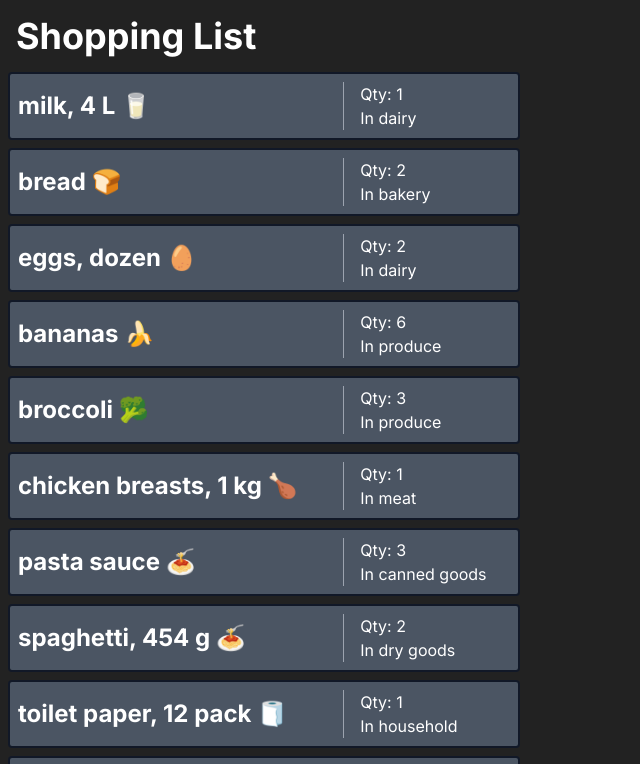
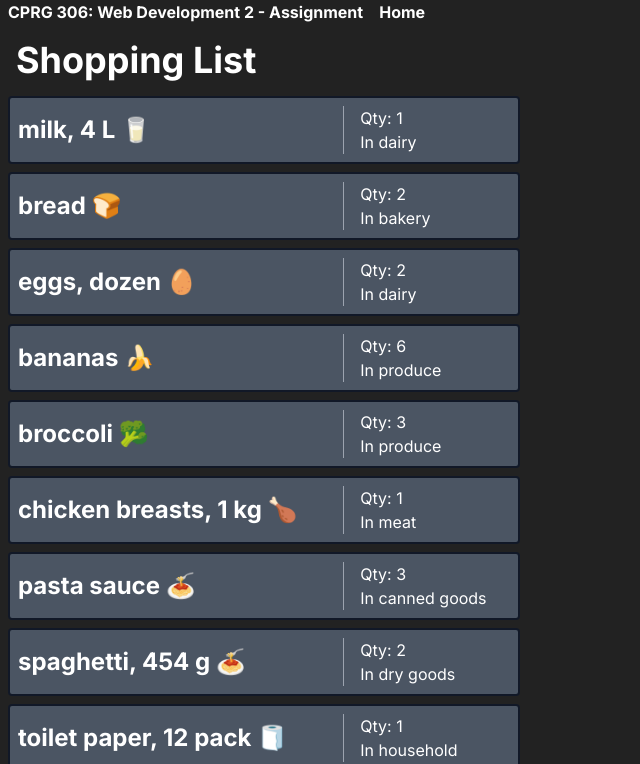
Before and after one commit to James-Sundby/cprg306-assignments, a Next.js app: page /week3 in a window 1280 px wide. Shown: the top 764 px of the page, without its empty margins (0-640 px from the left). Built offline with nearby package versions, Linux system fonts and the light colour scheme.

Commit message:
Adds nav bar to previous weeks

```diff
--- a/app/week2/page.js
+++ b/app/week2/page.js
@@ -1,10 +1,14 @@
 import StudentInfo from "../student-info";
+import NavBar from "../nav-bar"
 
 export default function Home() {
     return (
       <>
-        <h1 className="text-2xl m-4">My Shopping List</h1>
-        <StudentInfo />
+        <NavBar />
+        <main>
+          <h1 className="text-2xl m-4">My Shopping List</h1>
+          <StudentInfo />
+        </main>
       </>
     )
-  }
+}
--- a/app/week3/page.js
+++ b/app/week3/page.js
@@ -1,10 +1,14 @@
 import ItemList from "./item-list"
+import NavBar from "../nav-bar"
 
 export default function Home() {
     return (
-        <main>
-            <h1 className="text-4xl m-4 font-bold">Shopping List</h1>
-            <ItemList />
-        </main>
+        <>
+            <NavBar />
+            <main>
+                <h1 className="text-4xl m-4 font-bold">Shopping List</h1>
+                <ItemList />
+            </main>
+        </>
     )
 }
```
